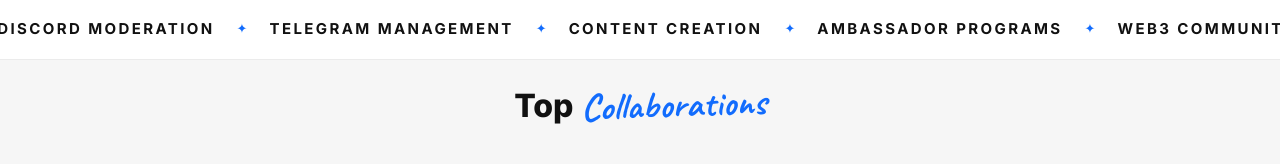
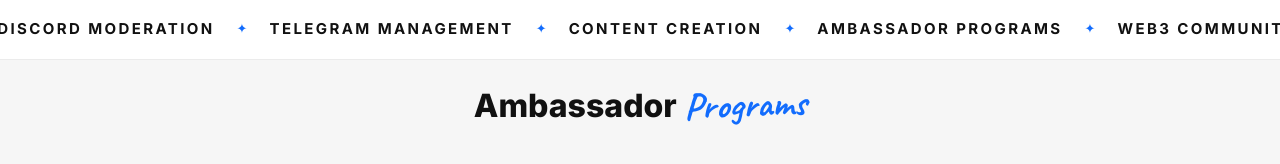
Before and after one commit to Sgsuprio/suprio-portfolio, a plain HTML site: page index.html in a window 1280 px wide. Shown: the part 1000-1164 px from the top of the page. Drawn offline with nearby package versions, Linux system fonts and the light colour scheme.

Commit message:
Rename Top Collaborations to Ambassador Programs

```diff
--- a/index.html
+++ b/index.html
@@ -83,7 +83,7 @@
 
 <main>
 
-<!-- ============ LIGHT BAND: hero + collaborations ============ -->
+<!-- ============ LIGHT BAND: hero + ambassador programs ============ -->
 <div class="light-band">
 
 <section class="hero" id="home">
@@ -130,7 +130,7 @@
 </div>
 
 <section class="collabs">
-    <h2>Top <span class="script">Collaborations</span></h2>
+    <h2>Ambassador <span class="script">Programs</span></h2>
     <div class="marquee-rows">
         <div class="marquee">
             <div class="marquee-track">
```
